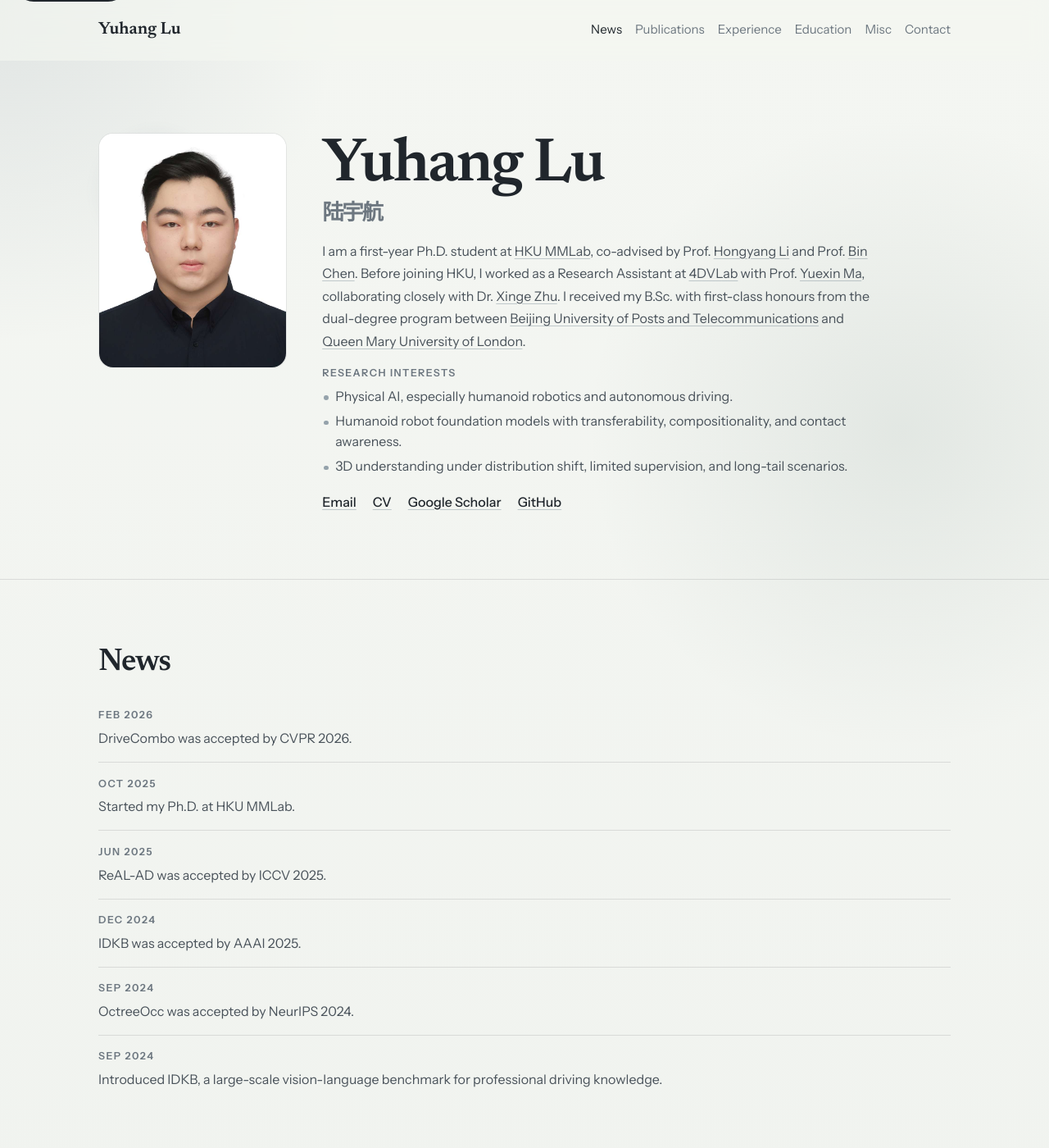
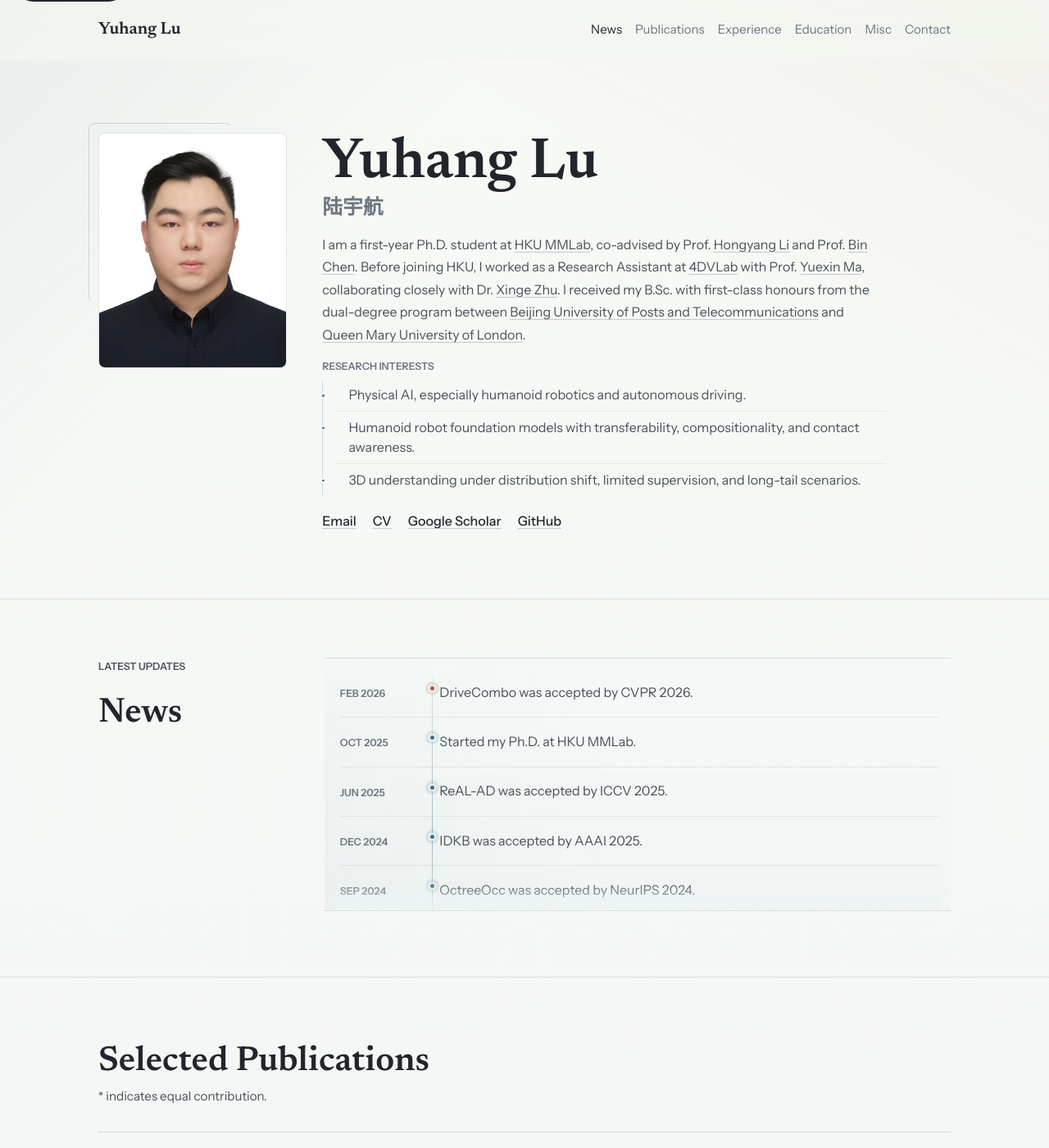
Before and after one commit to yuhanglu2000/yuhanglu2000.github.io, a Jekyll site: the page built from index.html, in a window 1280 px wide and 1400 px high. Shown: the whole window at 82% size. Built offline with Jekyll 4.4.1, drawn with Linux system fonts in a browser that asks for light colours; some of the changed text lies outside the part shown.

Commit message:
Polish visualization of news

```diff
--- a/_data/home.yml
+++ b/_data/home.yml
@@ -32,12 +32,12 @@ experience:
     role: Research Intern
     period: April 2026 - Present
     location: Beijing, China
-    detail: Supervised by Chaoyi Li.
+    detail: Supervised by Lei Xu
   - organization: Huawei Technologies Co., Ltd.
     role: Research Intern
     period: January 2026 - April 2026
     location: Shenzhen, China
-    detail: Supervised by Peng Su.
+    detail: Supervised by Jiaxin Peng.
   - organization: Shanghai Artificial Intelligence Laboratory
     role: Research Intern
     period: June 2025 - September 2025
--- a/_data/publications.yml
+++ b/_data/publications.yml
@@ -15,7 +15,7 @@
   contribution: Co-author
   image: /images/papers/DriveCombo.png
   authors: Enhui Ma<span class="equal-contribution">*</span>, Jiahuan Zhang<span class="equal-contribution">*</span>, Guantian Zheng, Tao Tang, Shengbo Eben Li, **Yuhang Lu**, Xia Zhou, Xueyang Zhang, Yifei Zhan, Kun Zhan, Zhihui Hao, Xianpeng Lang, Kaicheng Yu
-  venue: Conference on Computer Vision and Pattern Recognition 2026
+  venue: The IEEE/CVF Conference on Computer Vision and Pattern Recognition (CVPR), 2026
   links:
     - label: Paper
       url: https://arxiv.org/pdf/2603.01637
--- a/assets/css/main.scss
+++ b/assets/css/main.scss
@@ -2,15 +2,19 @@
 ---
 
 :root {
-  --bg: #eef1ed;
-  --bg-deep: #e7ebe6;
-  --panel: rgba(248, 249, 245, 0.68);
+  --bg: #f1f4f5;
+  --bg-deep: #e8edf0;
+  --panel: rgba(246, 249, 248, 0.62);
+  --panel-quiet: rgba(232, 240, 241, 0.36);
   --text: #20262c;
   --soft: #49525a;
   --muted: #6d7780;
   --line: rgba(32, 38, 44, 0.12);
   --line-strong: rgba(32, 38, 44, 0.18);
-  --accent: #5b6f7f;
+  --accent: #3f6f7f;
+  --accent-warm: #9f5a3f;
+  --accent-soft: rgba(63, 111, 127, 0.11);
+  --shadow: 0 12px 32px rgba(32, 38, 44, 0.045);
   --container: min(1040px, calc(100vw - 2.75rem));
   --nav-height: 4.55rem;
 }
@@ -31,9 +35,9 @@ body {
   font-family: "Instrument Sans", "Segoe UI", sans-serif;
   color: var(--text);
   background:
-    radial-gradient(circle at top left, rgba(123, 139, 151, 0.16), transparent 26rem),
-    radial-gradient(circle at 86% 10%, rgba(127, 149, 142, 0.14), transparent 24rem),
-    linear-gradient(180deg, #f4f6f2 0%, var(--bg) 48%, var(--bg-deep) 100%);
+    linear-gradient(135deg, rgba(63, 111, 127, 0.08), transparent 30rem),
+    linear-gradient(210deg, rgba(159, 90, 63, 0.055), transparent 28rem),
+    linear-gradient(180deg, #f7f9f5 0%, var(--bg) 52%, var(--bg-deep) 100%);
   line-height: 1.72;
   -webkit-font-smoothing: antialiased;
   text-rendering: optimizeLegibility;
@@ -49,7 +53,6 @@ body::before {
     linear-gradient(90deg, rgba(255, 255, 255, 0.32) 1px, transparent 1px);
   background-size: 110px 110px;
   opacity: 0.18;
-  mask-image: radial-gradient(circle at center, black 24%, transparent 88%);
 }
 
 img {
@@ -85,7 +88,7 @@ h2,
 h3,
 h4 {
   line-height: 1.1;
-  letter-spacing: -0.03em;
+  letter-spacing: 0;
 }
 
 .container {
@@ -188,7 +191,7 @@ body.is-scrolled .site-header {
   color: var(--muted);
   font-size: 0.78rem;
   font-weight: 600;
-  letter-spacing: 0.12em;
+  letter-spacing: 0;
   text-transform: uppercase;
 }
 
@@ -206,7 +209,7 @@ body.is-scrolled .site-header {
 .section-heading h2,
 .contact-block h2 {
   font-family: "Newsreader", Georgia, serif;
-  font-size: clamp(2rem, 3vw, 2.9rem);
+  font-size: 2.65rem;
   font-weight: 600;
 }
 
@@ -244,12 +247,13 @@ body.is-scrolled .site-header {
 .hero__portrait::before {
   content: "";
   position: absolute;
-  inset: -0.8rem auto auto -0.8rem;
-  width: 72%;
-  aspect-ratio: 1;
-  border-radius: 999px;
-  background: radial-gradient(circle, rgba(91, 111, 127, 0.14), transparent 72%);
-  filter: blur(2px);
+  inset: -0.72rem auto auto -0.72rem;
+  width: 76%;
+  height: 76%;
+  border: 1px solid rgba(63, 111, 127, 0.22);
+  border-right-color: transparent;
+  border-bottom-color: transparent;
+  border-radius: 8px;
   z-index: 0;
 }
 
@@ -261,7 +265,7 @@ body.is-scrolled .site-header {
   object-fit: cover;
   object-position: center top;
   border: 1px solid rgba(32, 38, 44, 0.1);
-  border-radius: 18px;
+  border-radius: 8px;
   background: rgba(255, 255, 255, 0.5);
 }
 
@@ -272,7 +276,7 @@ body.is-scrolled .site-header {
 
 .hero__title {
   font-family: "Newsreader", Georgia, serif;
-  font-size: clamp(3rem, 6.4vw, 4.7rem);
+  font-size: 4.35rem;
   font-weight: 600;
 }
 
@@ -280,7 +284,7 @@ body.is-scrolled .site-header {
   display: block;
   margin-top: 0.2rem;
   color: var(--muted);
-  font-size: clamp(1.2rem, 2.1vw, 1.65rem);
+  font-size: 1.55rem;
 }
 
 .hero__bio {
@@ -293,7 +297,7 @@ body.is-scrolled .site-header {
 
 .hero__interests {
   display: grid;
-  gap: 0.5rem;
+  gap: 0.48rem;
   max-width: 43rem;
   padding-top: 0.1rem;
 }
@@ -304,28 +308,33 @@ body.is-scrolled .site-header {
 
 .hero__interests ul {
   display: grid;
-  gap: 0.34rem;
   margin: 0;
-  padding: 0;
+  padding: 0 0 0 0.95rem;
+  border-left: 1px solid rgba(63, 111, 127, 0.22);
   list-style: none;
 }
 
 .hero__interests li {
   position: relative;
-  padding-left: 1rem;
+  padding: 0.42rem 0 0.42rem 1rem;
   color: var(--soft);
   line-height: 1.55;
+}
+
+.hero__interests li + li {
+  border-top: 1px solid rgba(32, 38, 44, 0.075);
 }
 
 .hero__interests li::before {
   content: "";
   position: absolute;
-  top: 0.72em;
-  left: 0.12rem;
-  width: 0.34rem;
-  height: 0.34rem;
+  top: 1.05rem;
+  left: -1.14rem;
+  width: 0.42rem;
+  height: 0.42rem;
+  border: 2px solid var(--bg);
   border-radius: 999px;
-  background: rgba(91, 111, 127, 0.62);
+  background: var(--accent);
 }
 
 .inline-links {
@@ -335,36 +344,153 @@ body.is-scrolled .site-header {
 }
 
 .inline-links a {
+  padding-bottom: 0.08rem;
   font-weight: 500;
+  text-decoration-thickness: 1px;
+  text-decoration-color: rgba(63, 111, 127, 0.32);
+}
+
+.inline-links a:hover {
+  text-decoration-color: rgba(159, 90, 63, 0.56);
 }
 
 .hero__links {
   padding-top: 0.1rem;
 }
 
-.news-list {
-  margin-top: 1rem;
+.section--news {
+  padding-top: 4.4rem;
+}
+
+.news-layout {
+  display: grid;
+  grid-template-columns: minmax(12rem, 0.32fr) minmax(0, 1fr);
+  gap: 2rem;
+  align-items: start;
+}
+
+.news-heading {
+  position: sticky;
+  top: calc(var(--nav-height) + 1.25rem);
+  margin-bottom: 0;
+}
+
+.news-frame {
+  position: relative;
+  overflow: hidden;
+  border-top: 1px solid var(--line);
+  border-bottom: 1px solid var(--line);
+  border-radius: 0;
+  background:
+    linear-gradient(180deg, rgba(246, 250, 249, 0.58), rgba(232, 240, 241, 0.28)),
+    linear-gradient(90deg, rgba(63, 111, 127, 0.055), transparent 46%);
+  box-shadow: none;
+}
+
+.news-frame::before,
+.news-frame::after {
+  content: "";
+  position: absolute;
+  left: 0;
+  right: 0.7rem;
+  z-index: 1;
+  height: 2.2rem;
+  pointer-events: none;
+}
+
+.news-frame::before {
+  top: 0;
+  background: linear-gradient(180deg, rgba(243, 247, 246, 0.94), transparent);
+}
+
+.news-frame::after {
+  bottom: 0;
+  background: linear-gradient(0deg, rgba(236, 243, 243, 0.92), transparent);
 }
 
 .news-block {
-  max-width: 100%;
+  max-height: 19.2rem;
+  overflow-y: auto;
+  overscroll-behavior: contain;
+  padding: 0.55rem 0.85rem 0.55rem 1.15rem;
+  scrollbar-color: rgba(63, 111, 127, 0.54) transparent;
+  scrollbar-width: thin;
+}
+
+.news-block:focus {
+  outline: 2px solid rgba(63, 111, 127, 0.36);
+  outline-offset: -2px;
+}
+
+.news-block::-webkit-scrollbar {
+  width: 0.54rem;
+}
+
+.news-block::-webkit-scrollbar-track {
+  background: transparent;
+}
+
+.news-block::-webkit-scrollbar-thumb {
+  border: 2px solid transparent;
+  border-radius: 999px;
+  background: rgba(63, 111, 127, 0.52);
+  background-clip: content-box;
 }
 
 .news-list {
+  position: relative;
+  margin: 0;
+  padding: 0.2rem 0;
   list-style: none;
-  padding: 0;
 }
 
-.news-list li {
-  display: grid;
-  gap: 0.28rem;
-  padding: 0.9rem 0;
-  border-top: 1px solid var(--line);
+.news-list::before {
+  content: "";
+  position: absolute;
+  top: 0.85rem;
+  bottom: 0.85rem;
+  left: 7.02rem;
+  width: 1px;
+  background: linear-gradient(180deg, rgba(63, 111, 127, 0.12), rgba(63, 111, 127, 0.44), rgba(159, 90, 63, 0.2));
 }
 
-.news-list li:first-child {
-  padding-top: 0;
-  border-top: 0;
+.news-item {
+  position: relative;
+  display: grid;
+  grid-template-columns: 6.25rem minmax(0, 1fr);
+  gap: 1.35rem;
+  padding: 0.98rem 0;
+}
+
+.news-item + .news-item {
+  border-top: 1px solid rgba(32, 38, 44, 0.075);
+}
+
+.news-item::before {
+  content: "";
+  position: absolute;
+  top: 1.26rem;
+  left: 6.77rem;
+  z-index: 1;
+  width: 0.56rem;
+  height: 0.56rem;
+  border: 2px solid #edf3f3;
+  border-radius: 999px;
+  background: var(--accent);
+  box-shadow: 0 0 0 4px rgba(63, 111, 127, 0.12);
+}
+
+.news-item:first-child::before {
+  background: var(--accent-warm);
+  box-shadow: 0 0 0 4px rgba(159, 90, 63, 0.14);
+}
+
+.news-item__date {
+  padding-top: 0.03rem;
+}
+
+.news-item__content {
+  min-width: 0;
 }
 
 .publication-list,
@@ -374,11 +500,29 @@ body.is-scrolled .site-header {
 }
 
 .publication-item {
+  position: relative;
   display: grid;
   grid-template-columns: 238px minmax(0, 1fr);
   gap: 1.6rem;
   padding: 1.55rem 0;
   border-top: 1px solid var(--line);
+  transition: border-color 180ms ease;
+}
+
+.publication-item::before {
+  content: "";
+  position: absolute;
+  top: 1.55rem;
+  bottom: 1.55rem;
+  left: -0.85rem;
+  width: 3px;
+  border-radius: 999px;
+  background: linear-gradient(180deg, var(--accent), var(--accent-warm));
+  opacity: 0.18;
+}
+
+.publication-item:hover {
+  border-color: rgba(63, 111, 127, 0.22);
 }
 
 .publication-item:first-child,
@@ -395,8 +539,9 @@ body.is-scrolled .site-header {
   padding: 0.42rem;
   border: 1px solid rgba(32, 38, 44, 0.08);
   border-radius: 8px;
-  background: rgba(255, 255, 255, 0.62);
-  box-shadow: 0 10px 24px rgba(32, 38, 44, 0.05);
+  background: rgba(246, 249, 248, 0.54);
+  box-shadow: 0 8px 20px rgba(32, 38, 44, 0.035);
+  transition: border-color 180ms ease, box-shadow 180ms ease;
 }
 
 .publication-item__frame img {
@@ -405,6 +550,11 @@ body.is-scrolled .site-header {
   object-fit: contain;
   border-radius: 4px;
   background: rgba(248, 249, 245, 0.8);
+}
+
+.publication-item:hover .publication-item__frame {
+  border-color: rgba(63, 111, 127, 0.22);
+  box-shadow: 0 12px 26px rgba(32, 38, 44, 0.055);
 }
 
 .publication-item__frame--strip {
@@ -420,6 +570,14 @@ body.is-scrolled .site-header {
   display: grid;
   gap: 0.62rem;
   align-content: start;
+}
+
+.publication-item__meta {
+  width: fit-content;
+  padding: 0.22rem 0.48rem;
+  border: 1px solid rgba(63, 111, 127, 0.16);
+  border-radius: 999px;
+  background: rgba(232, 240, 241, 0.34);
 }
 
 .publication-item h3 {
@@ -444,6 +602,7 @@ body.is-scrolled .site-header {
 }
 
 .entry-row {
+  position: relative;
   display: grid;
   grid-template-columns: 150px minmax(0, 1fr);
   gap: 1.4rem;
@@ -451,8 +610,21 @@ body.is-scrolled .site-header {
   border-top: 1px solid var(--line);
 }
 
+.entry-row::before {
+  content: "";
+  position: absolute;
+  top: 1.36rem;
+  left: 0;
+  width: 0.48rem;
+  height: 0.48rem;
+  border-radius: 999px;
+  background: rgba(63, 111, 127, 0.46);
+  box-shadow: 0 0 0 4px rgba(63, 111, 127, 0.08);
+}
+
 .entry-row__period-block {
   padding-top: 0.15rem;
+  padding-left: 1.05rem;
 }
 
 .entry-row__content {
@@ -505,9 +677,14 @@ body.is-scrolled .site-header {
 
 @media (max-width: 920px) {
   .hero__grid,
+  .news-layout,
   .publication-item,
   .entry-row {
     grid-template-columns: 1fr;
+  }
+
+  .news-heading {
+    position: static;
   }
 
   .hero__portrait {
@@ -520,6 +697,10 @@ body.is-scrolled .site-header {
 
   .publication-item__media {
     padding-top: 0;
+  }
+
+  .publication-item::before {
+    left: -0.45rem;
   }
 }
 
@@ -540,13 +721,60 @@ body.is-scrolled .site-header {
     gap: 0.9rem;
   }
 
+  .section {
+    padding: 4rem 0;
+  }
+
+  .section-heading h2,
+  .contact-block h2 {
+    font-size: 2.25rem;
+  }
+
   .hero.section {
     padding-top: 4.2rem;
+  }
+
+  .hero__title {
+    font-size: 3.1rem;
+  }
+
+  .hero__title span {
+    font-size: 1.25rem;
+  }
+
+  .news-block {
+    max-height: 17.5rem;
+    padding-right: 1rem;
+  }
+
+  .news-list::before {
+    left: 6.15rem;
+  }
+
+  .news-item {
+    grid-template-columns: 5.45rem minmax(0, 1fr);
+    gap: 1.15rem;
+  }
+
+  .news-item::before {
+    left: 5.91rem;
   }
 
   .publication-item__frame {
     padding: 0.45rem;
   }
+}
+
+@media (max-width: 440px) {
+  .hero__title {
+    font-size: 2.75rem;
+  }
+
+  .section-heading h2,
+  .contact-block h2 {
+    font-size: 2.05rem;
+  }
+
 }
 
 @media (prefers-reduced-motion: reduce) {
--- a/index.html
+++ b/index.html
@@ -45,20 +45,27 @@ description: Ph.D. student at HKU MMLab working on Physical AI, embodied intelli
   </div>
 </section>
 
-<section class="section" id="news">
-  <div class="container">
-    <div class="section-heading">
+<section class="section section--news" id="news">
+  <div class="container news-layout">
+    <div class="section-heading news-heading">
+      <p class="section-kicker">Latest Updates</p>
       <h2>News</h2>
     </div>
-    <div class="news-block">
-      <ul class="news-list">
+    <div class="news-frame">
+      <div class="news-block" tabindex="0" aria-label="Recent news updates">
+        <ol class="news-list">
         {% for item in home.news %}
-          <li>
-            <span>{{ item.date }}</span>
-            <p>{{ item.text }}</p>
+          <li class="news-item">
+            <div class="news-item__date">
+              <span>{{ item.date }}</span>
+            </div>
+            <div class="news-item__content">
+              <p>{{ item.text }}</p>
+            </div>
           </li>
         {% endfor %}
-      </ul>
+        </ol>
+      </div>
     </div>
   </div>
 </section>
```
Also changed, not shown: 1 other file.
